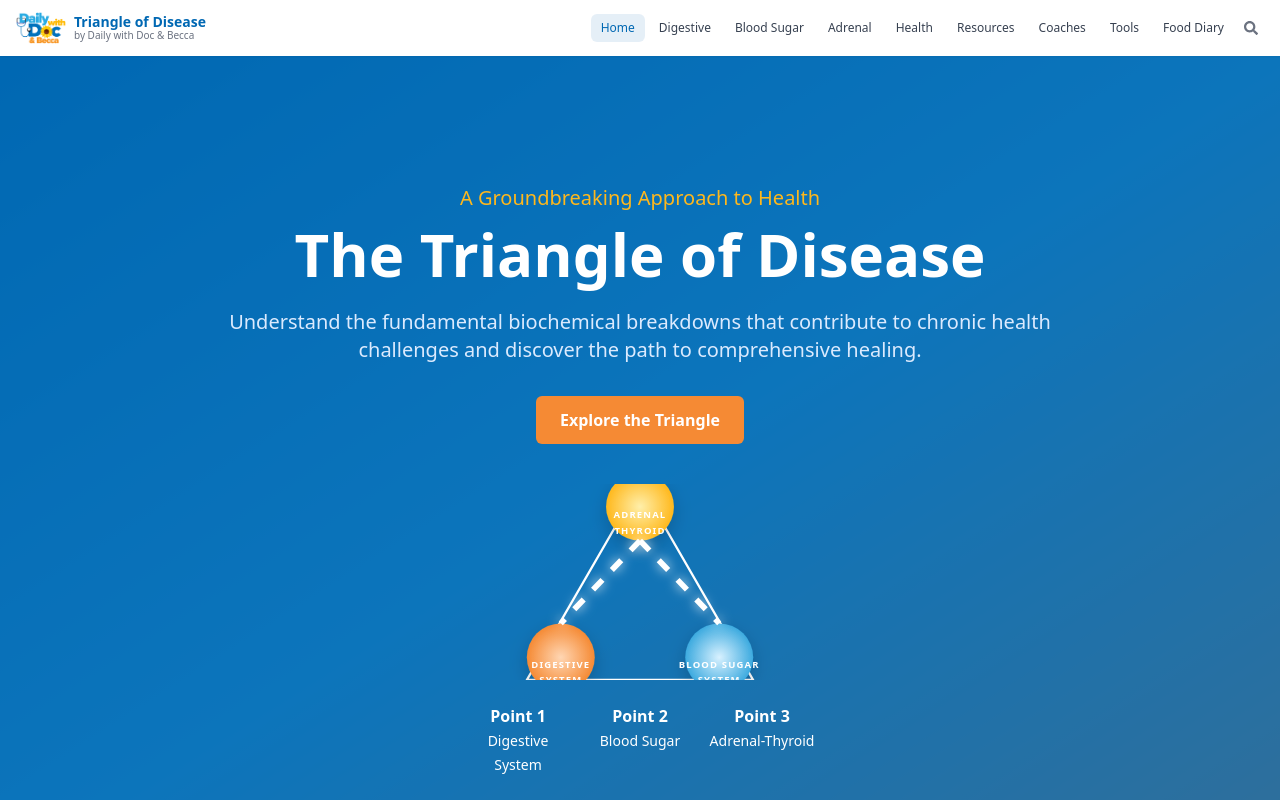
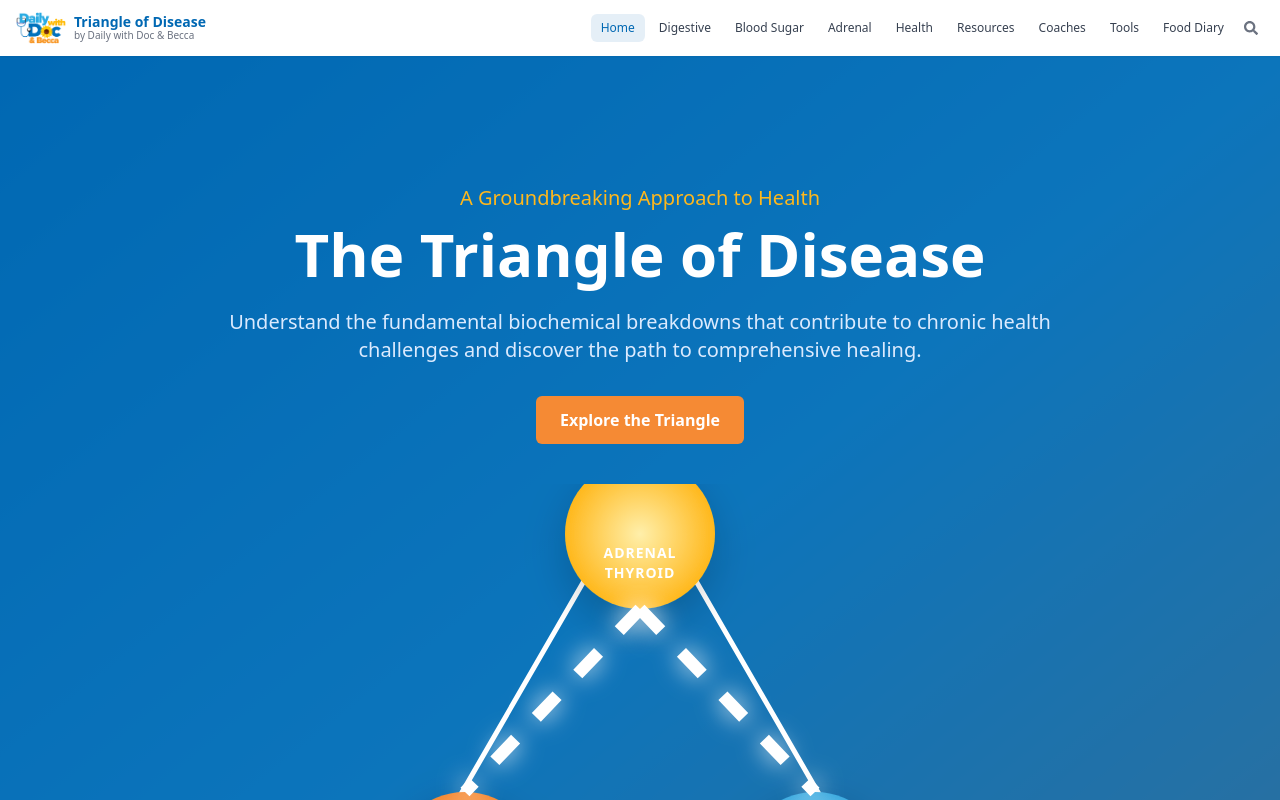
Before and after one commit to CoachAJ/Triangle-of-Disease, a React (Vite) app: page / in a window 1280 px wide. Shown: the top 800 px of the page. Built offline with nearby package versions, Linux system fonts and the light colour scheme.

Commit message:
Increase triangle SVG size, reduce text size in circles for better fit and visual balance

```diff
--- a/src/components/HeroSection.tsx
+++ b/src/components/HeroSection.tsx
@@ -49,8 +49,8 @@ const HeroSection = ({
           )}
 
           {showTriangle && (
-            <div className="mt-10 max-w-lg mx-auto" style={{ maxWidth: '350px' }}>
-  <div className="relative w-full" style={{ paddingBottom: '56%' }}> {/* Reduced triangle aspect ratio */}
+            <div className="mt-10 max-w-2xl mx-auto" style={{ maxWidth: '500px' }}>
+  <div className="relative w-full" style={{ paddingBottom: '86.6%' }}> {/* Larger triangle aspect ratio */}
     <svg viewBox="0 0 100 86.6" className="absolute inset-0 w-full h-full" style={{ width: '100%', height: '100%' }}>
                   {/* Triangle outline */}
                   <path
@@ -74,10 +74,10 @@ const HeroSection = ({
                       <stop offset="100%" stopColor="#F58A34" />
                     </radialGradient>
                     <circle cx="15" cy="76.6" r="15" fill="url(#digestiveGradient)" filter="url(#shadowSoft)" />
-                    <text x="15" y="80" textAnchor="middle" dominantBaseline="middle" fill="white" fontSize="4.2" fontWeight="bold" style={{ letterSpacing: 0.5 }}>
+                    <text x="15" y="80" textAnchor="middle" dominantBaseline="middle" fill="white" fontSize="2.8" fontWeight="bold" style={{ letterSpacing: 0.2 }}>
                       DIGESTIVE
                     </text>
-                    <text x="15" y="87" textAnchor="middle" dominantBaseline="middle" fill="white" fontSize="4.2" fontWeight="bold" style={{ letterSpacing: 0.5 }}>
+                    <text x="15" y="84" textAnchor="middle" dominantBaseline="middle" fill="white" fontSize="2.8" fontWeight="bold" style={{ letterSpacing: 0.2 }}>
                       SYSTEM
                     </text>
                   </g>
@@ -88,10 +88,10 @@ const HeroSection = ({
                       <stop offset="100%" stopColor="#3CAADF" />
                     </radialGradient>
                     <circle cx="85" cy="76.6" r="15" fill="url(#bloodSugarGradient)" filter="url(#shadowSoft)" />
-                    <text x="85" y="80" textAnchor="middle" dominantBaseline="middle" fill="white" fontSize="4.2" fontWeight="bold" style={{ letterSpacing: 0.5 }}>
+                    <text x="85" y="80" textAnchor="middle" dominantBaseline="middle" fill="white" fontSize="2.8" fontWeight="bold" style={{ letterSpacing: 0.2 }}>
                       BLOOD SUGAR
                     </text>
-                    <text x="85" y="87" textAnchor="middle" dominantBaseline="middle" fill="white" fontSize="4.2" fontWeight="bold" style={{ letterSpacing: 0.5 }}>
+                    <text x="85" y="84" textAnchor="middle" dominantBaseline="middle" fill="white" fontSize="2.8" fontWeight="bold" style={{ letterSpacing: 0.2 }}>
                       SYSTEM
                     </text>
                   </g>
@@ -102,10 +102,10 @@ const HeroSection = ({
                       <stop offset="100%" stopColor="#FFB81C" />
                     </radialGradient>
                     <circle cx="50" cy="10" r="15" fill="url(#adrenalGradient)" filter="url(#shadowSoft)" />
-                    <text x="50" y="14" textAnchor="middle" dominantBaseline="middle" fill="white" fontSize="4.2" fontWeight="bold" style={{ letterSpacing: 0.5 }}>
+                    <text x="50" y="14" textAnchor="middle" dominantBaseline="middle" fill="white" fontSize="2.8" fontWeight="bold" style={{ letterSpacing: 0.2 }}>
                       ADRENAL
                     </text>
-                    <text x="50" y="21" textAnchor="middle" dominantBaseline="middle" fill="white" fontSize="4.2" fontWeight="bold" style={{ letterSpacing: 0.5 }}>
+                    <text x="50" y="18" textAnchor="middle" dominantBaseline="middle" fill="white" fontSize="2.8" fontWeight="bold" style={{ letterSpacing: 0.2 }}>
                       THYROID
                     </text>
                   </g>
```
